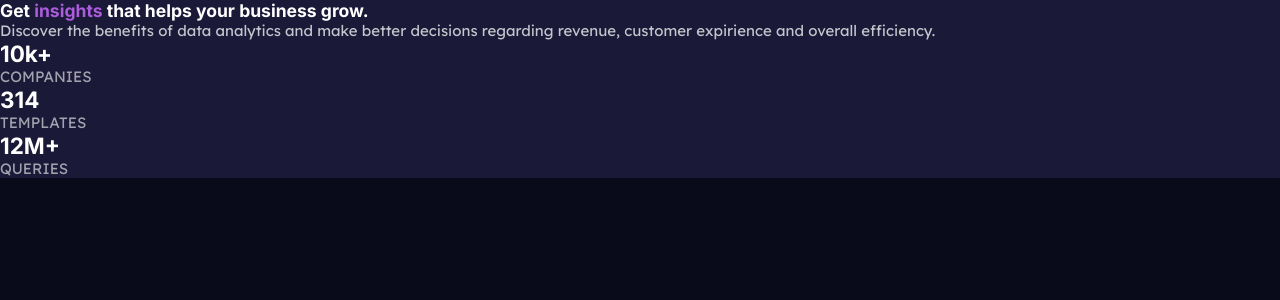
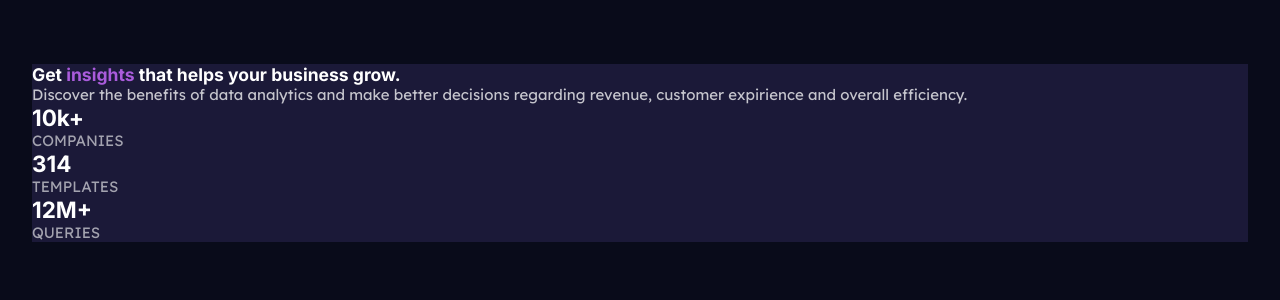
Before and after one commit to rnrnshn/business-insights-ui, a React (Create React App) app: page / in a window 1280 px wide. Shown: the top 300 px of the page. Built offline with nearby package versions, Linux system fonts and the light colour scheme.

Commit message:
STYLE: add layout styles to container

```diff
--- a/src/index.css
+++ b/src/index.css
@@ -42,6 +42,13 @@ p {
   color: var(--st-white);
 }
 
+/* Container */
+.container {
+  width: 100vw;
+  height: 100vh;
+  padding: 4rem 2rem;
+}
+
 /* Card */
 .card {
   background: var(--dark-d-blue);
```
